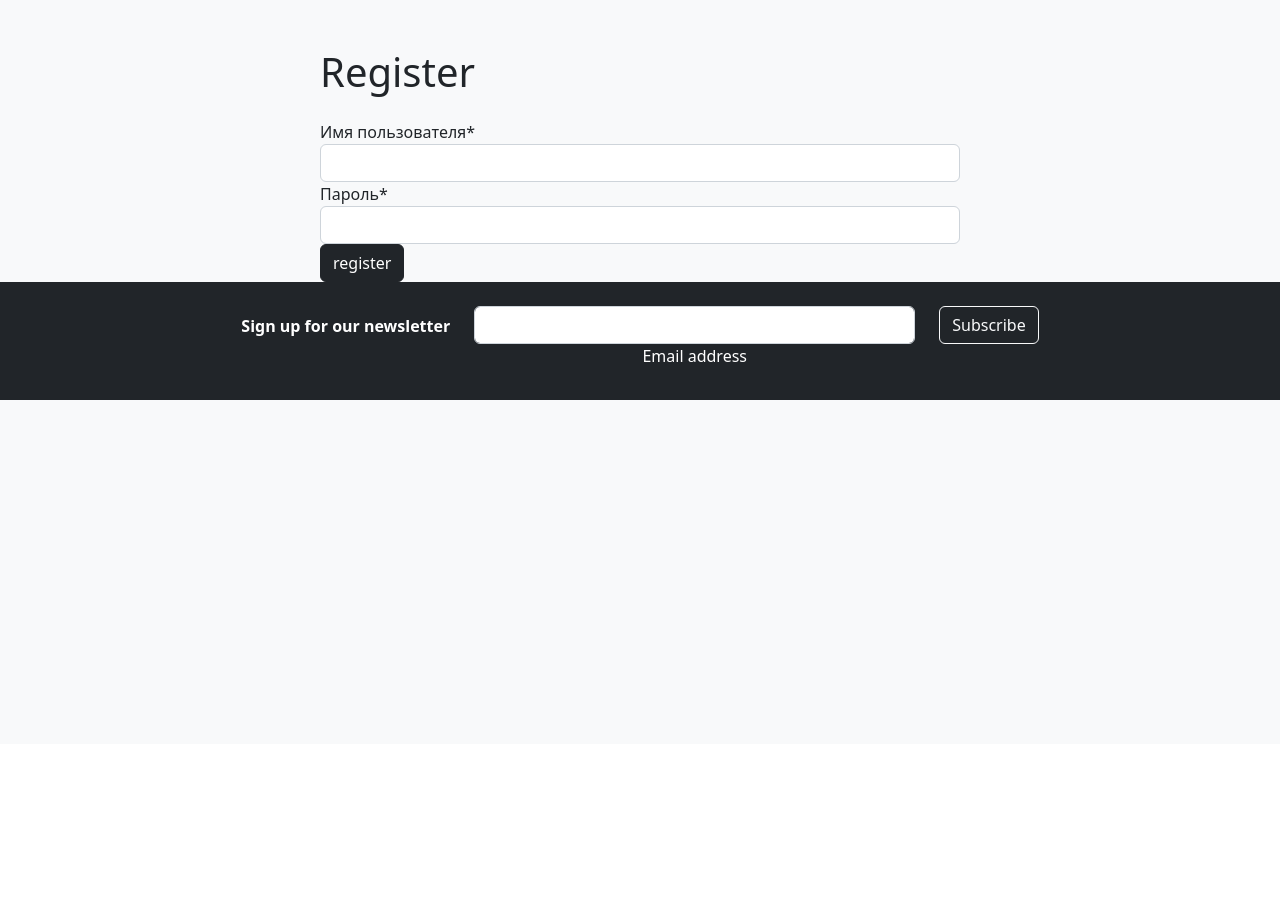
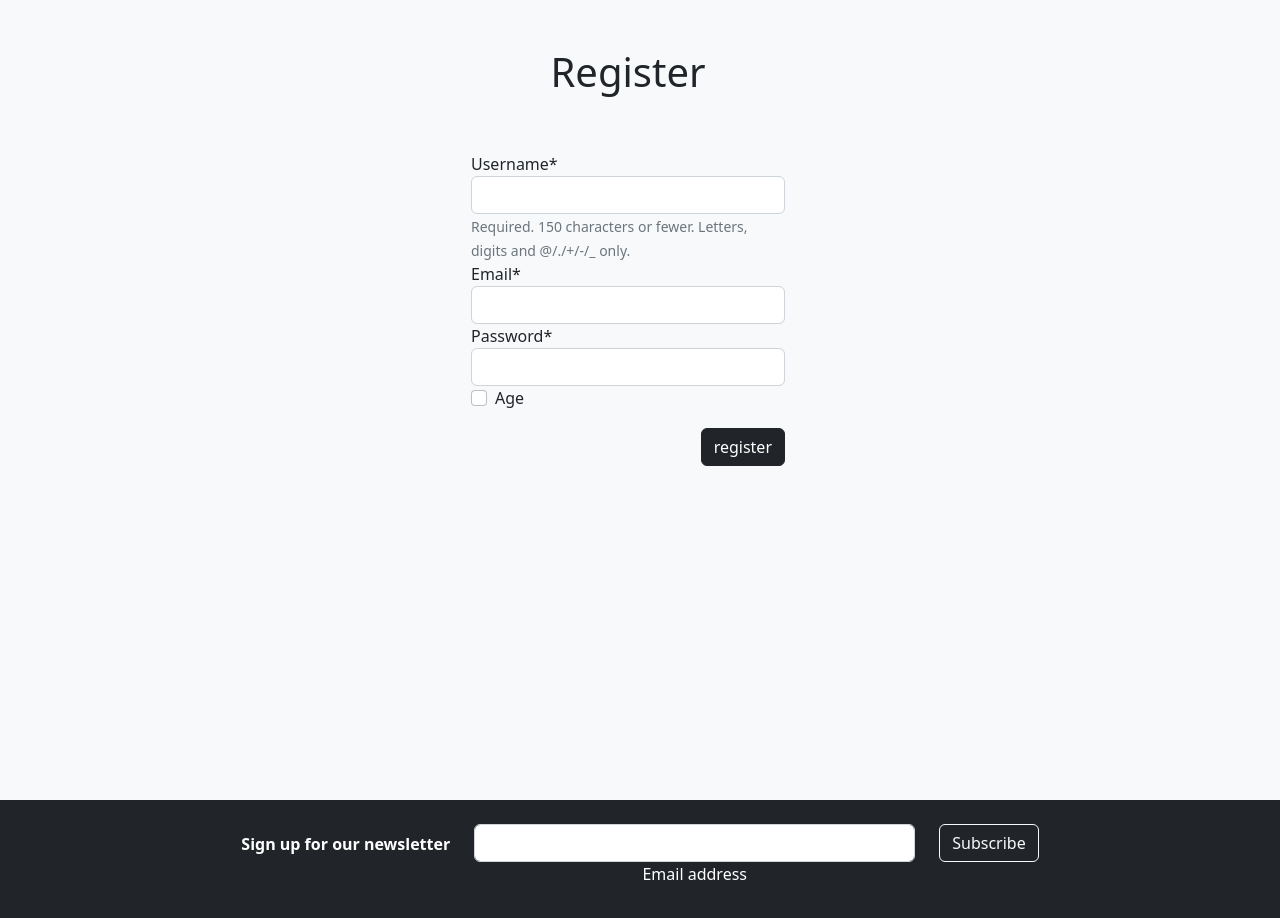
Before and after one commit to qiqa1212/dj-store-ometie, a Django app: template templates/auth/register.html in a window 1280 px wide. Shown: the part 56-974 px from the top of the page. Before the commit the page ends 456 px from the top, so only its background shows below. Run offline with Django 4.2, Linux system fonts and the light colour scheme; the template is opened without the code that fills it: values that come from a table or form of the project are taken from there, others are empty; some libraries are stand-ins or nearby versions.

Commit message:
register end

```diff
--- a/authentication/forms.py
+++ b/authentication/forms.py
@@ -1,6 +1,30 @@
+from typing import Any, Dict
 from django import forms
 from django.contrib.auth.models import User
 
 class LoginForm(forms.Form):
     username = forms.CharField( label='Имя пользователя' ,max_length=32)
-    password = forms.CharField(label='Пароль' ,widget=forms.PasswordInput())
+    password = forms.CharField( label='Пароль' , widget=forms.PasswordInput() )
+
+    def clean(self):
+        cleaned_data = super().clean()
+
+        username = cleaned_data.get('username')
+        password = cleaned_data.get('password')
+
+        try:
+            self.user = User.objects.get(username=username)
+
+        except User.DoesNotExist:
+            raise forms.ValidationError(f"Користувача з таким ім'ям {username} не існує!!!")
+
+        if not self.user.check_password(password):
+            raise forms.ValidationError(f"Невірний пароль!!!")
+
+class RegisterForm(forms.ModelForm):
+    age = forms.BooleanField(required=False)
+    email = forms.EmailField(max_length=64)
+    password = forms.CharField( widget=forms.PasswordInput() )
+    class Meta:
+        model = User
+        fields = ("username", "email", "password")
--- a/authentication/urls.py
+++ b/authentication/urls.py
@@ -6,7 +6,7 @@ app_name = 'auth'
 
 urlpatterns = [
 
-    path('register/', views.register, name='register'),
+    path('register/', views.RegisterView.as_view(), name='register'),
     path('login/', views.login_user, name='login'),
     path('logout/', views.logout_user, name='logout'),
 ]
--- a/templates/auth/register.html
+++ b/templates/auth/register.html
@@ -8,16 +8,20 @@ Register OneTime
 {% load crispy_forms_tags %}
 
 {% block content %}
-    <div class="row " >
+    <div class="row " style="height: 50em; width: 100%;">
 
         <form class="" method="post" action="{% url 'auth:register' %}">
             {% csrf_token %}
-            <div class="w-50 mx-auto mt-5">
-                <h1 class="mb-4">Register</h1>
+            <div class="w-25 mx-auto mt-5">
+                <h1 class="text-center pb-5">Register</h1>
                 {{ form|crispy }}
-                <button  class="btn btn-dark" name="submit">register</button>
+                <div class="pt-3 d-flex flex-row-reverse">
+                    <button   class="btn btn-dark " name="submit">register</button>
+                    <input type="hidden" name="next" value="{% url 'shop:index' %}" />
+                </div>
+
             </div>
-            <input type="hidden" name="next" value="{% url 'shop:index' %}" />
+
          </form>
     </div>
 
```
Also changed, not shown: authentication/views.py (+34 -7 lines), templates/auth/login.html (+8 -2 lines), db.sqlite3.
